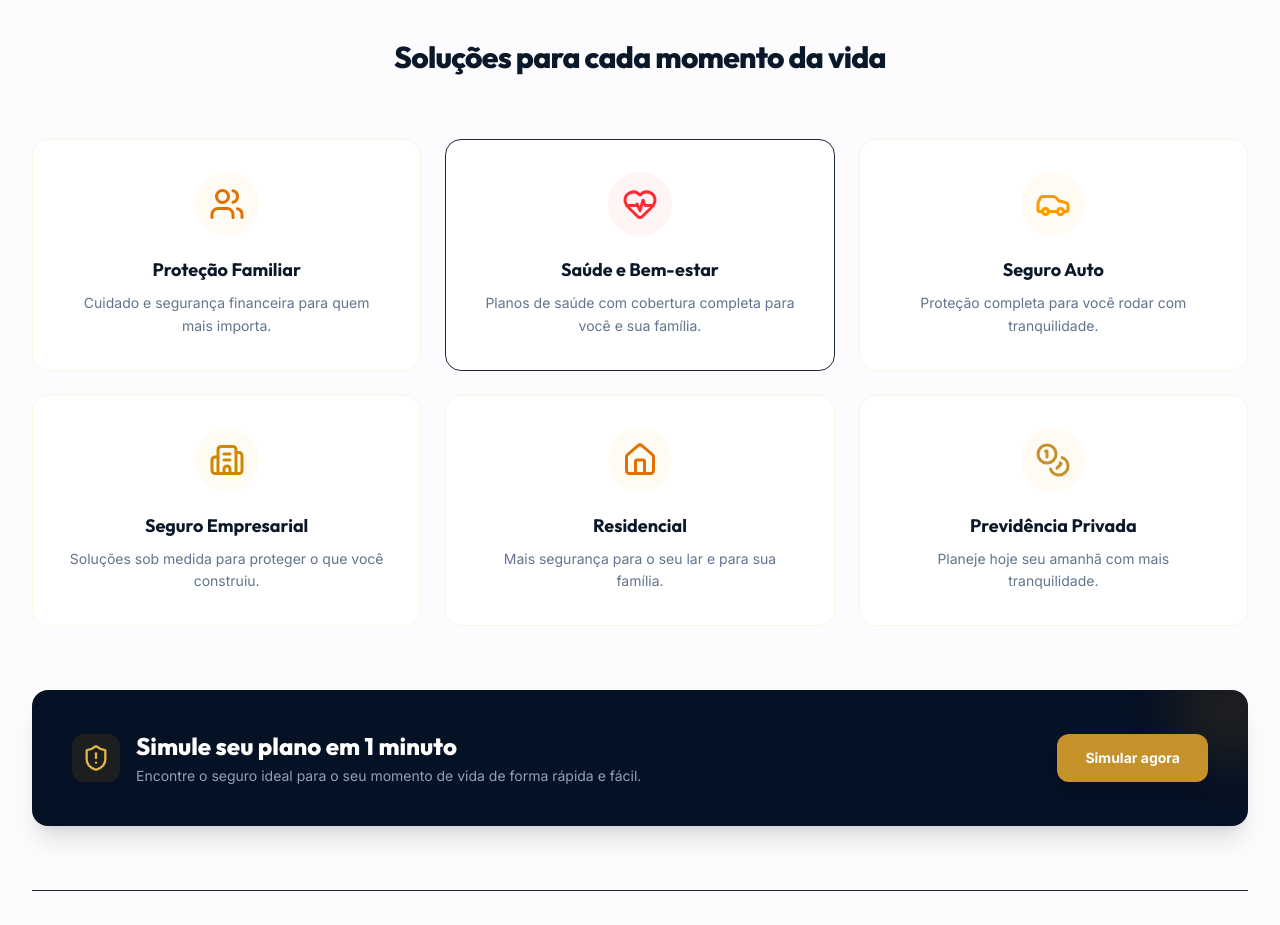
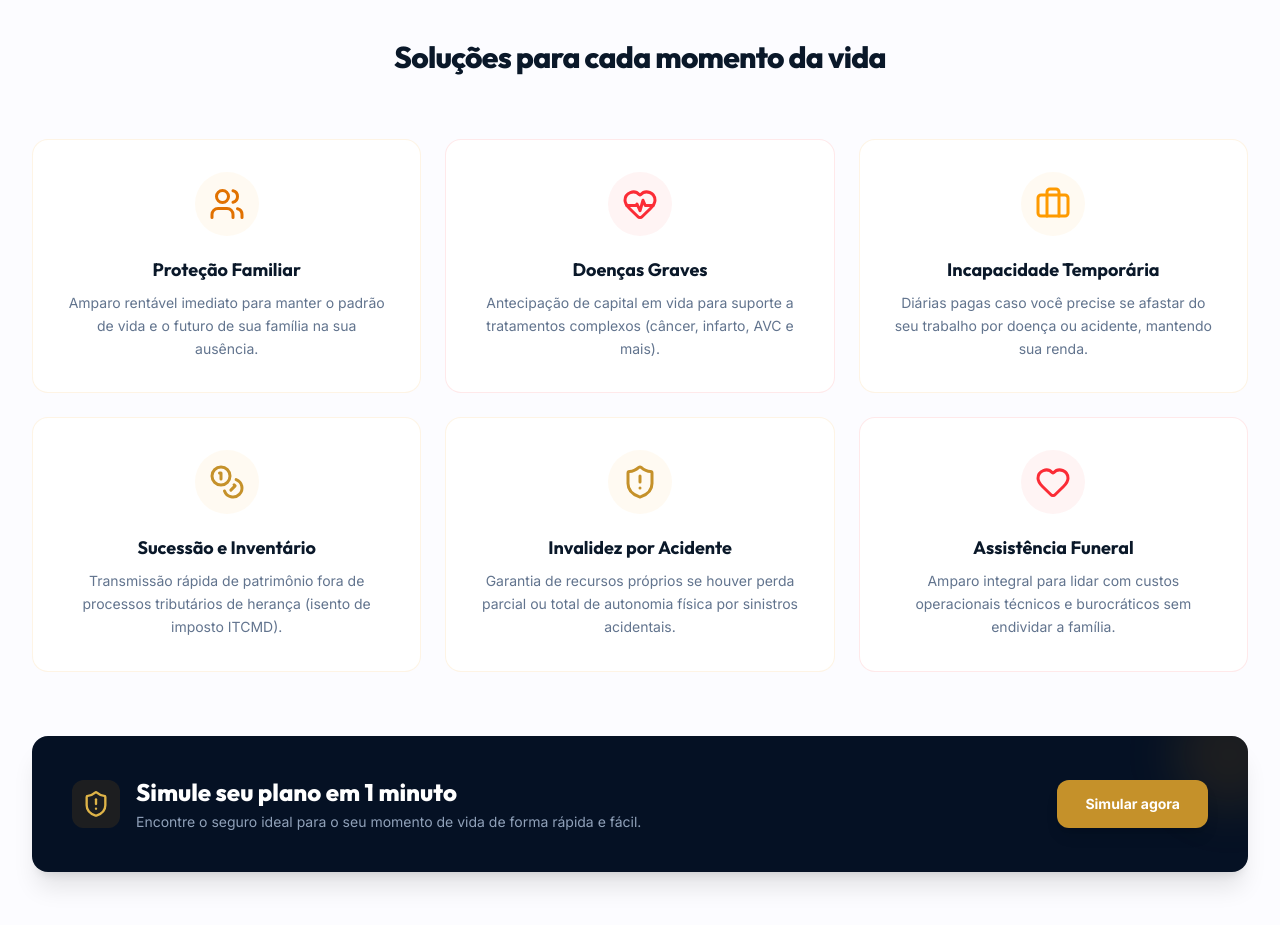
Before and after one commit to Marcosfurtado23/Safe-one, a React (Vite) app: page / in a window 1280 px wide. Shown: the part 940-1865 px from the top of the page. Built offline with nearby package versions, Linux system fonts and the light colour scheme.

Commit message:
feat(features): update insurance solutions and README
Refactor feature descriptions to focus on life insurance offerings and update the documentation for local deployment.

```diff
--- a/src/components/Features.tsx
+++ b/src/components/Features.tsx
@@ -2,16 +2,14 @@ import React from 'react';
 import {
   Users,
   HeartPulse,
-  Car,
-  Building2,
-  Home,
   Coins,
   ShieldAlert,
-  Sparkles,
   Headphones,
   Settings2,
   LockKeyhole,
-  MessageCircle
+  MessageCircle,
+  Briefcase,
+  Heart
 } from 'lucide-react';
 
 interface FeaturesProps {
@@ -23,44 +21,44 @@ export default function Features({ onOpenSimulator }: FeaturesProps) {
     {
       icon: <Users className="h-9 w-9 text-amber-600" />,
       title: "Proteção Familiar",
-      description: "Cuidado e segurança financeira para quem mais importa.",
+      description: "Amparo rentável imediato para manter o padrão de vida e o futuro de sua família na sua ausência.",
       accent: "border-amber-500/10 hover:border-amber-500/30",
       bg: "bg-amber-500/5"
     },
     {
       icon: <HeartPulse className="h-9 w-9 text-red-500" />,
-      title: "Saúde e Bem-estar",
-      description: "Planos de saúde com cobertura completa para você e sua família.",
-      accent: "border-red-550/10 hover:border-red-500/30",
+      title: "Doenças Graves",
+      description: "Antecipação de capital em vida para suporte a tratamentos complexos (câncer, infarto, AVC e mais).",
+      accent: "border-red-500/10 hover:border-red-500/30",
       bg: "bg-red-500/5"
     },
     {
-      icon: <Car className="h-9 w-9 text-amber-500" />,
-      title: "Seguro Auto",
-      description: "Proteção completa para você rodar com tranquilidade.",
-      accent: "border-amber-500/10 hover:border-amber-500/30",
-      bg: "bg-amber-500/5"
-    },
-    {
-      icon: <Building2 className="h-9 w-9 text-yellow-600" />,
-      title: "Seguro Empresarial",
-      description: "Soluções sob medida para proteger o que você construiu.",
-      accent: "border-yellow-500/10 hover:border-yellow-500/30",
-      bg: "bg-yellow-500/5"
-    },
-    {
-      icon: <Home className="h-9 w-9 text-amber-600" />,
-      title: "Residencial",
-      description: "Mais segurança para o seu lar e para sua família.",
+      icon: <Briefcase className="h-9 w-9 text-amber-500" />,
+      title: "Incapacidade Temporária",
+      description: "Diárias pagas caso você precise se afastar do seu trabalho por doença ou acidente, mantendo sua renda.",
       accent: "border-amber-500/10 hover:border-amber-500/30",
       bg: "bg-amber-500/5"
     },
     {
       icon: <Coins className="h-9 w-9 text-[#c5912a]" />,
-      title: "Previdência Privada",
-      description: "Planeje hoje seu amanhã com mais tranquilidade.",
+      title: "Sucessão e Inventário",
+      description: "Transmissão rápida de patrimônio fora de processos tributários de herança (isento de imposto ITCMD).",
       accent: "border-amber-500/10 hover:border-amber-500/30",
       bg: "bg-amber-500/5"
+    },
+    {
+      icon: <ShieldAlert className="h-9 w-9 text-[#c5912a]" />,
+      title: "Invalidez por Acidente",
+      description: "Garantia de recursos próprios se houver perda parcial ou total de autonomia física por sinistros acidentais.",
+      accent: "border-amber-500/10 hover:border-amber-500/30",
+      bg: "bg-amber-500/5"
+    },
+    {
+      icon: <Heart className="h-9 w-9 text-red-500" />,
+      title: "Assistência Funeral",
+      description: "Amparo integral para lidar com custos operacionais técnicos e burocráticos sem endividar a família.",
+      accent: "border-red-500/10 hover:border-red-500/30",
+      bg: "bg-red-500/5"
     }
   ];
 
```
Also changed, not shown: 1 other file (tests, documents, lock files or other folders).
